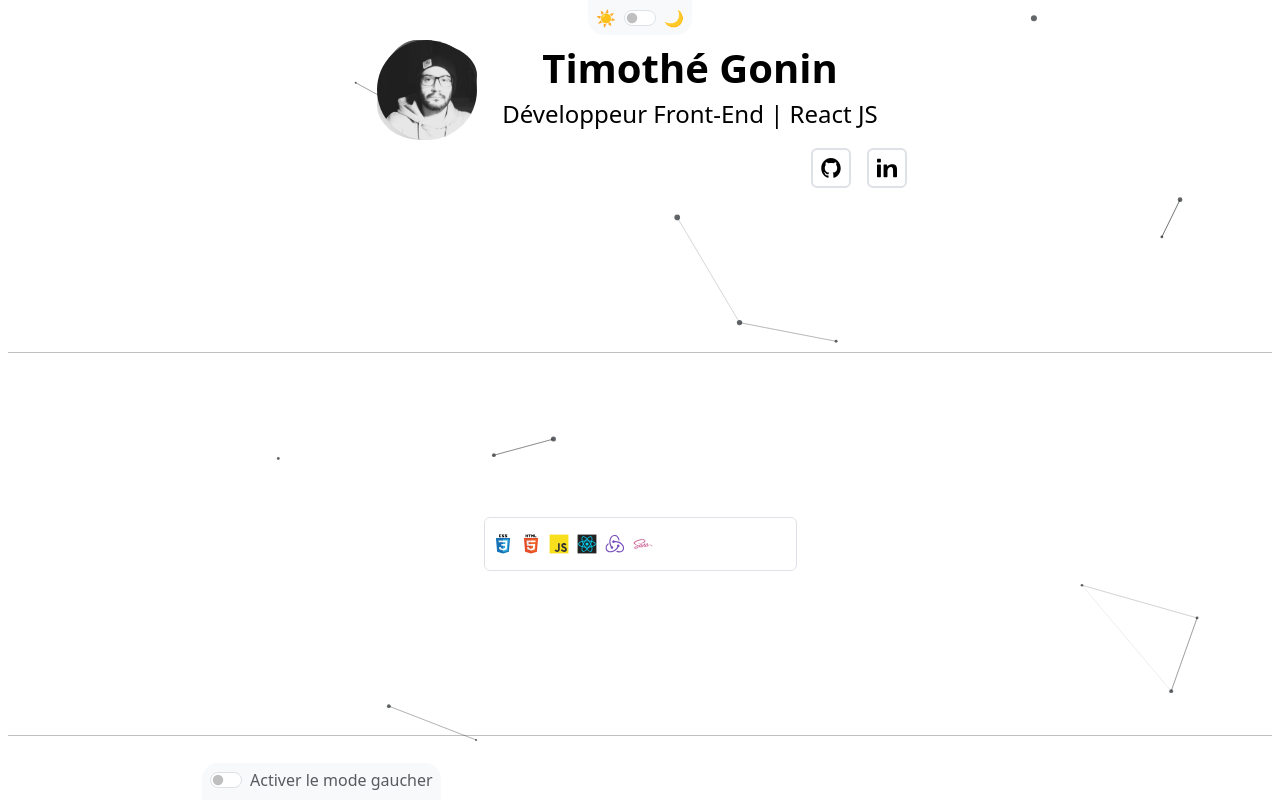
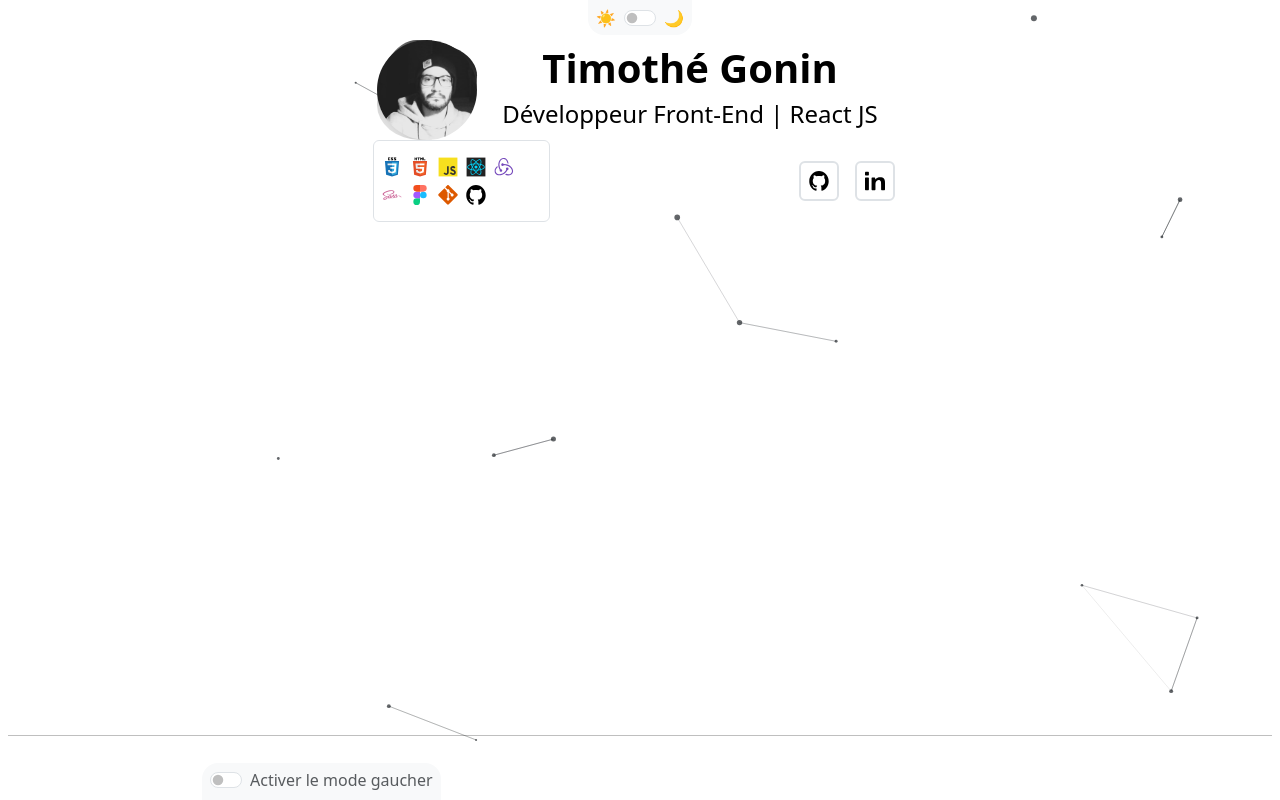
Before and after one commit to timothegonin/portfolio, a React (Create React App) app: page / in a window 1280 px wide. Shown: the top 800 px of the page. Built offline with nearby package versions, Linux system fonts and the light colour scheme.

Commit message:
🚧 technologies icons and position

```diff
--- a/src/components/StackIcons.jsx
+++ b/src/components/StackIcons.jsx
@@ -5,17 +5,23 @@ import Icons from "./Icons";
 
 const TechIcons = () => {
 	const { theme } = useContext(ThemeContext);
-	const { technologies } = Icons;
+	const { technologies, tools } = Icons;
 	const darkModeStylesClass =
 		theme === "light" ? "bg-white" : "bg-dark border-secondary";
 	return (
 		<section
-			className={`p-2 border border-1  rounded my-2 col-12 col-md-6 ${darkModeStylesClass}`}
+			className={`p-2 border border-1 rounded ${darkModeStylesClass} d-inline-block`}
 		>
 			<h3 className="visually-hidden">Technologies</h3>
-			{/* <hr className="border border-success border-1 opacity-50 m-0"></hr> */}
-			<Stack direction="horizontal" gap={2} className=" flex-wrap my-2">
+			<Stack
+				direction="horizontal"
+				gap={2}
+				className="my-2 d-inline-flex flex-wrap"
+			>
 				{technologies.map((icon, index) => (
+					<img key={index} src={icon.svg} alt={icon.altText} />
+				))}
+				{tools.map((icon, index) => (
 					<img key={index} src={icon.svg} alt={icon.altText} />
 				))}
 			</Stack>
--- a/src/container/Jumbotron.jsx
+++ b/src/container/Jumbotron.jsx
@@ -1,6 +1,7 @@
 import { useContext } from "react";
 import Container from "react-bootstrap/Container";
 import Row from "react-bootstrap/Row";
+import Stack from "react-bootstrap/Stack";
 import styled, { keyframes } from "styled-components";
 import Contact from "../components/Contact";
 import Presentation from "../components/Presentation";
@@ -62,14 +63,14 @@ const PictureAndInfosWrapper = styled(Row)`
 	animation: ${scaleUpCenter} 0.3s cubic-bezier(0.39, 0.575, 0.565, 1) both;
 `;
 
-const ContactWrapper = styled(Row)`
-	animation: ${scaleUpRight} 0.4s cubic-bezier(0.39, 0.575, 0.565, 1) 0s both;
+const IconsWrapper = styled(Stack)`
+	animation: ${scaleUpCenter} 0.3s cubic-bezier(0.39, 0.575, 0.565, 1) both;
 `;
 
-const StackIconsWrapper = styled(Container)`
+/* const StackIconsWrapper = styled(Col)`
 	max-width: 650px;
 	animation: ${scaleUpCenter} 0.3s cubic-bezier(0.39, 0.575, 0.565, 1) both;
-`;
+`; */
 
 // const JumbotronFooter = styled.div`
 // 	animation: ${scaleUpBottom} 0.3s cubic-bezier(0.39, 0.575, 0.565, 1) both;
@@ -94,17 +95,13 @@ const Jumbotron = () => {
 				<PictureAndInfosWrapper className="justify-content-center">
 					<Presentation />
 				</PictureAndInfosWrapper>
-				<ContactWrapper>
+				<IconsWrapper bsPrefix="hstack">
+					{/* TECHNOLOGIES */}
+					<StackIcons />
+					{/* CONTATCT */}
 					<Contact />
-				</ContactWrapper>
+				</IconsWrapper>
 			</PresentationWrapper>
-			{/* CONTATCT */}
-
-			<hr className="my-2" />
-			{/* TECHNOLOGIES */}
-			<StackIconsWrapper className="d-flex flex-column flex-md-row justify-content-center gap-md-3 my-0">
-				<StackIcons />
-			</StackIconsWrapper>
 			<hr className="my-2" />
 		</header>
 	);
```
